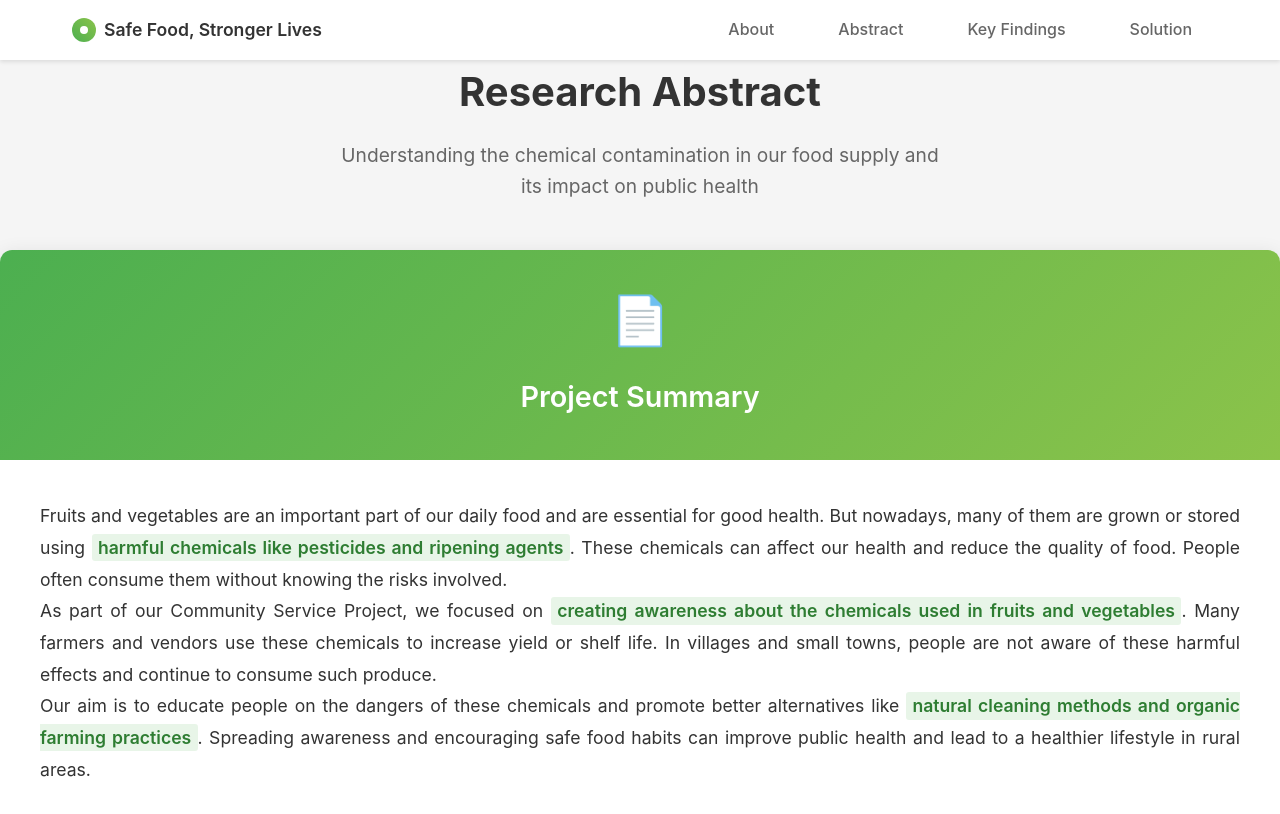
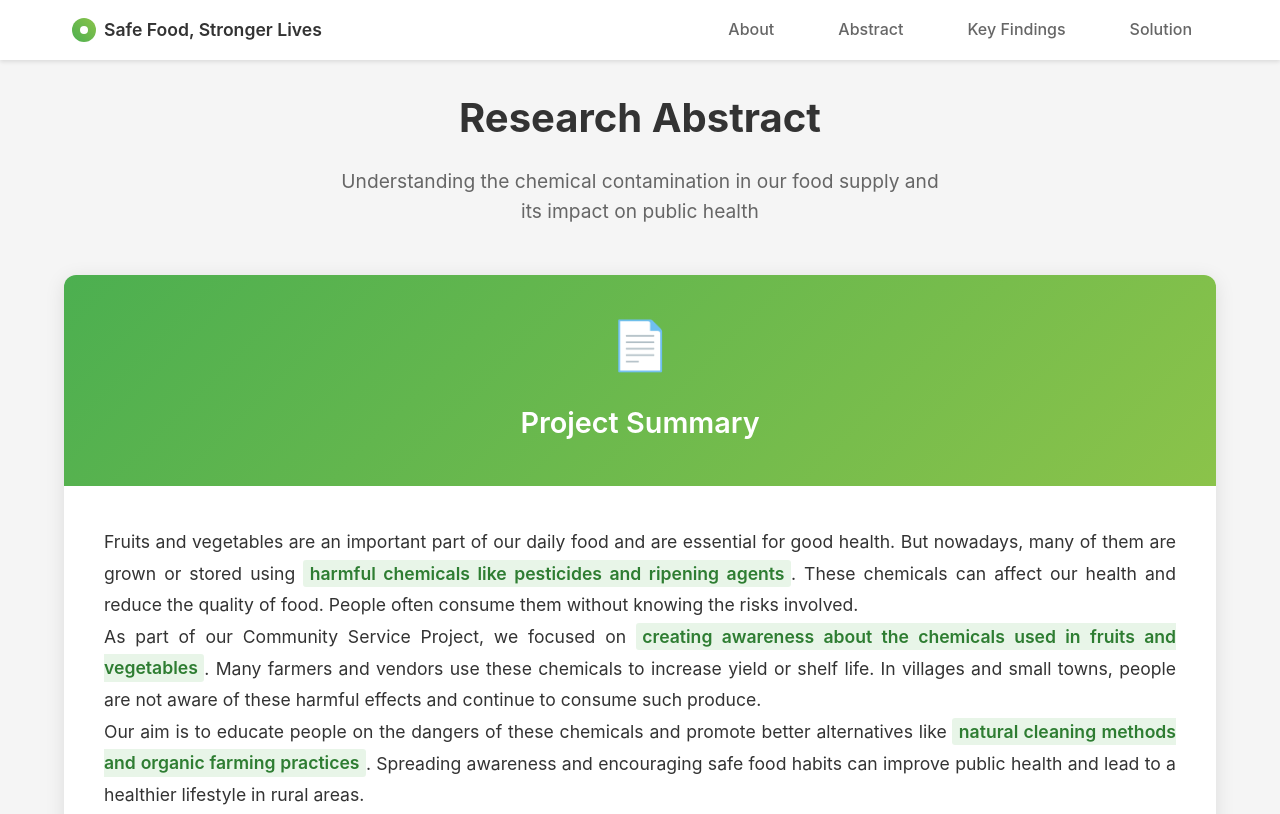
Before and after one commit to saketh4534/Unveling-the-chemicals-on-for-fruits-and-vegetables, a plain HTML site: page abstract.html in a window 1280 px wide. Shown: the top 814 px of the page. Drawn offline with Linux system fonts and the light colour scheme.

Commit message:
Update abstract.html

```diff
--- a/abstract.html
+++ b/abstract.html
@@ -133,6 +133,8 @@
         }
 
         .abstract-container {
+            margin: 2rem auto;
+            width: 90%;
             background-color: white;
             border-radius: 12px;
             box-shadow: 0 4px 20px rgba(0, 0, 0, 0.1);
@@ -141,7 +143,7 @@
         }
 
         .abstract-container:hover {
-            transform: translateY(-5px);
+            transform: translateY(-10px);
             box-shadow: 0 8px 30px rgba(0, 0, 0, 0.15);
         }
 
@@ -303,7 +305,7 @@
     </header>
 
     <main class="main-content">
-        <div class="page-header">
+        <div class="page-header"><br>
             <h1 class="page-title">Research Abstract</h1>
             <p class="page-subtitle">Understanding the chemical contamination in our food supply and its impact on public health</p>
         </div>
```
